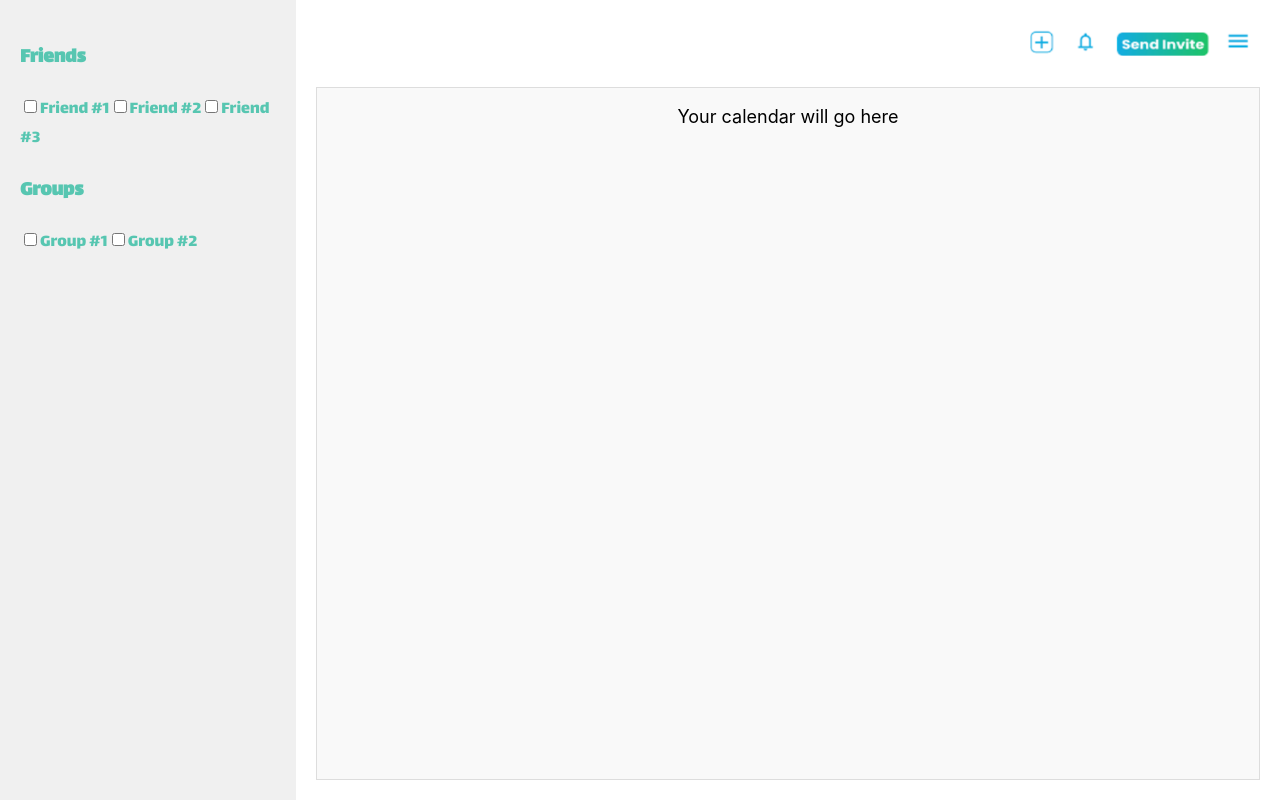
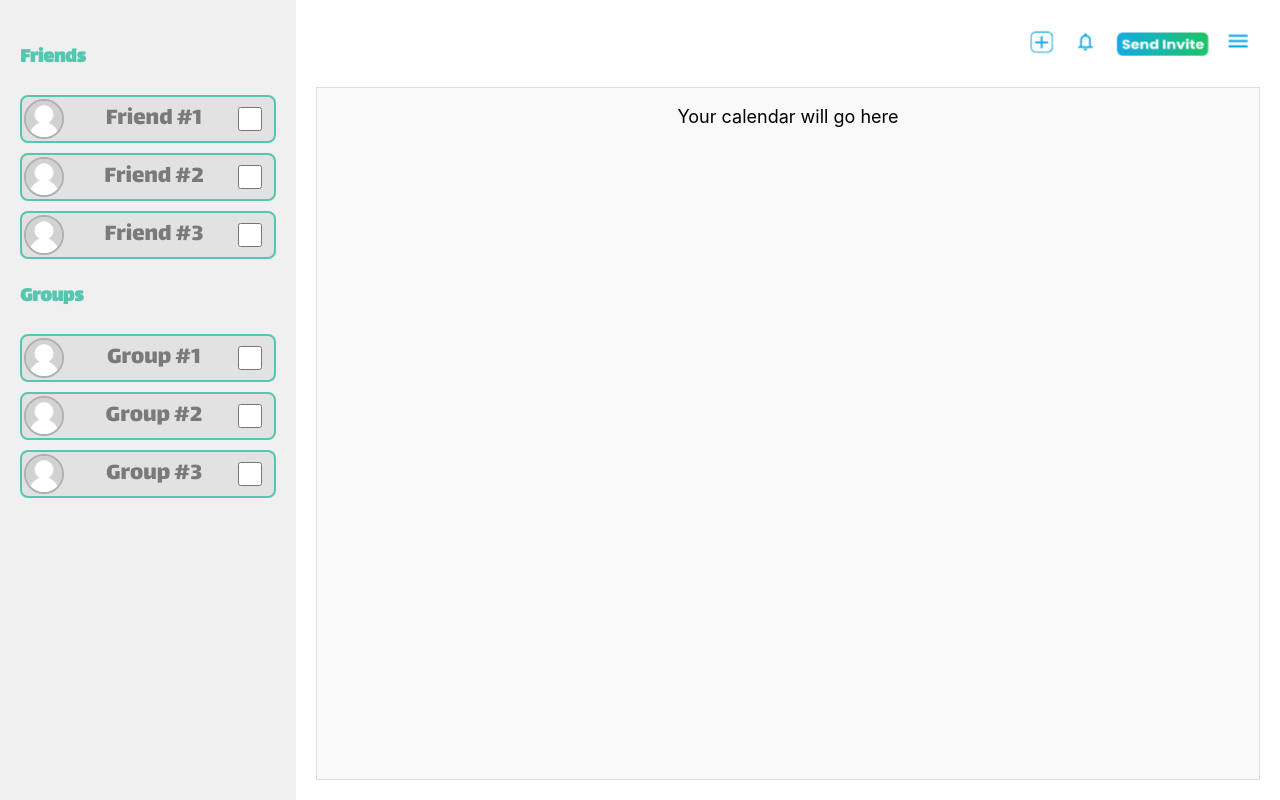
Before and after one commit to aggie-coding-club/GroupMeet, a React (Create React App) app in the folder frontend/: page / in a window 1280 px wide. Built offline with nearby package versions, Linux system fonts and the light colour scheme; the HTML template or start-up script is replaced by a standard one.

Commit message:
Corrected Formatting of Friends and Groups list

```diff
--- a/frontend/src/App.tsx
+++ b/frontend/src/App.tsx
@@ -6,36 +6,47 @@ import bellIcon from './assets/icons/Bell.png';
 import menuIcon from './assets/icons/Menu.png';
 import addIcon from './assets/icons/Add.png';
 import inviteIcon from './assets/icons/Send_Invite.png';
+import profilePlaceholder from './assets/icons/Empty_Profile.png';
 
 function App() {
     return (
         <div className="app-container">
             <div className="sidebar">
             <h3>Friends</h3>
-                <div className="checkbox-section">
-                    <label>
+        <div className="friends-list">
+          <label className="friend-item">
+            <img src={profilePlaceholder} alt="Friend #1" className="friend-avatar" />
+            <span>Friend #1</span>
             <input type="checkbox" />
-                        Friend #1
           </label>
-                    <label>
+          <label className="friend-item">
+            <img src={profilePlaceholder} alt="Friend #2" className="friend-avatar" />
+            <span>Friend #2</span>
             <input type="checkbox" />
-                        Friend #2
           </label>
-                    <label>
+          <label className="friend-item">
+            <img src={profilePlaceholder} alt="Friend #3" className="friend-avatar" />
+            <span>Friend #3</span>
             <input type="checkbox" />
-                        Friend #3
           </label>
         </div>
 
                 <h3>Groups</h3>
-                <div className="checkbox-section">
-                    <label>
+                <div className="group-list">
+          <label className="group-item">
+            <img src={profilePlaceholder} alt="Group #1" className="group-avatar" />
+            <span>Group #1</span>
             <input type="checkbox" />
-                        Group #1
           </label>
-                    <label>
+          <label className="group-item">
+            <img src={profilePlaceholder} alt="Group #2" className="group-avatar" />
+            <span>Group #2</span>
             <input type="checkbox" />
-                        Group #2
+          </label>
+          <label className="group-item">
+            <img src={profilePlaceholder} alt="Group #3" className="group-avatar" />
+            <span>Group #3</span>
+            <input type="checkbox" />
           </label>
         </div>
             </div>
```
Also changed, not shown: frontend/src/App.css (line endings or trailing spaces). Lines whose indentation alone changed are shown as unchanged.
